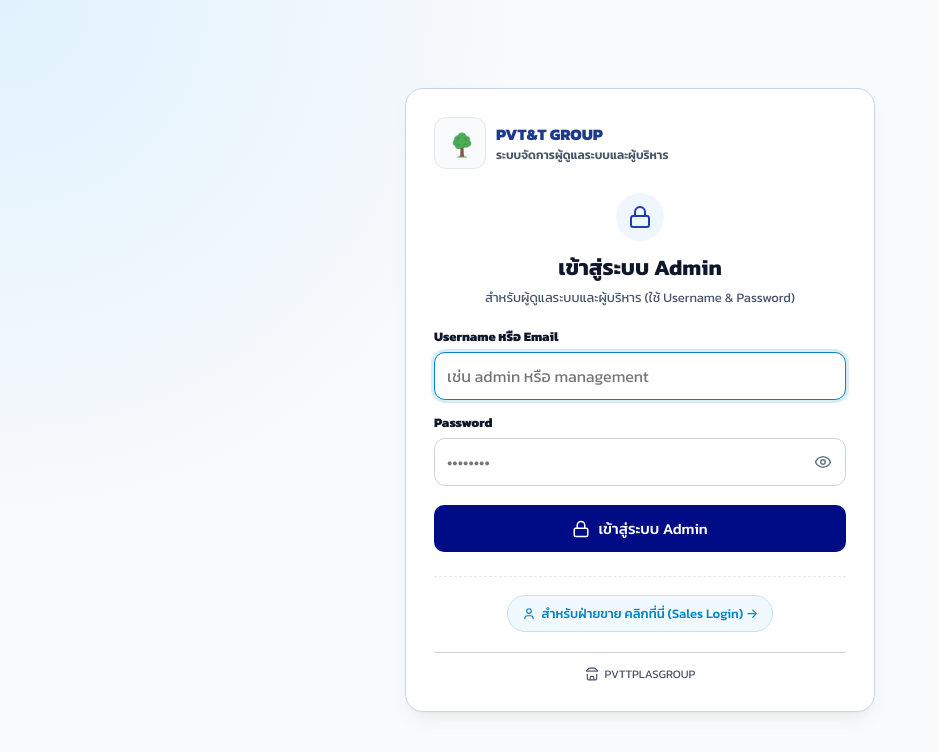
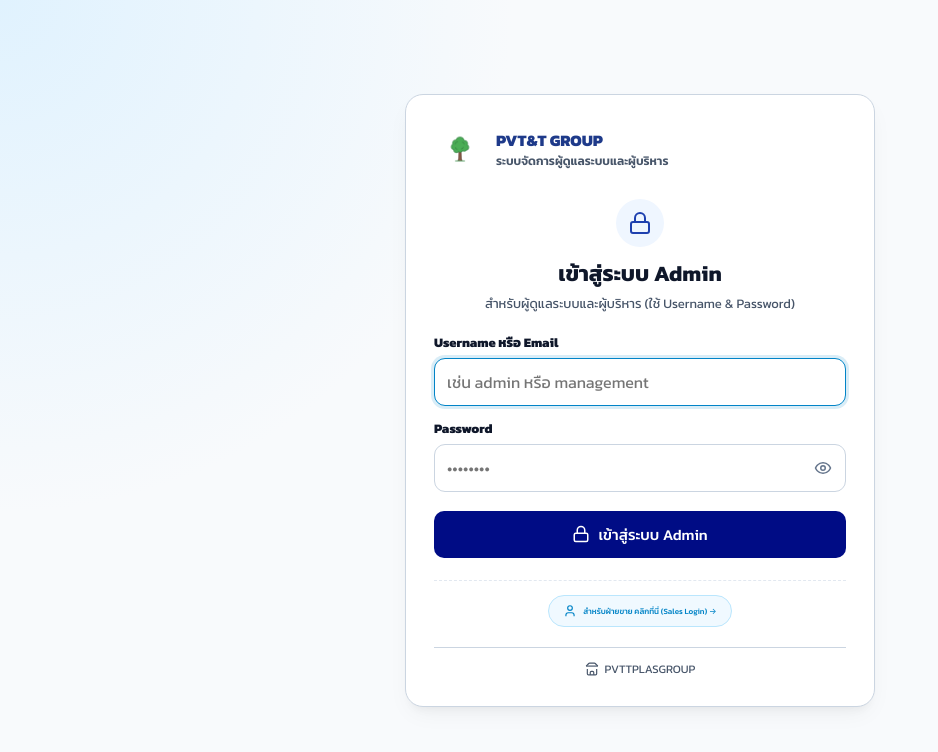
Before and after one commit to mkdatahub/PVT-T-SURVEY, a website built with Vite: page admin-login.html in a window 1280 px wide. Shown: the whole page, without its empty margins (0-938 px from the left). Built offline with nearby package versions, Linux system fonts and the light colour scheme.

Commit message:
style: update brand logo container and layout
Remove background and padding from brand logos to improve integration. Adjust minor spacing and font sizing in login interfaces for visual consistency.

```diff
--- a/admin-login.html
+++ b/admin-login.html
@@ -19,7 +19,7 @@
     <main class="login-wrap">
       <section class="card login-card" style="box-shadow: 0 10px 25px -5px rgba(0, 0, 0, 0.05), 0 8px 10px -6px rgba(0, 0, 0, 0.05);">
         <div class="brand">
-          <div class="brand-mark" style="width:52px;height:52px;background:#f8fafc;padding:4px;display:grid;place-items:center;border-radius:12px;border:1px solid #e2e8f0;">
+          <div class="brand-mark" style="width:52px;height:52px;background:transparent;padding:0;display:grid;place-items:center;">
             <img src="icon-192.png" alt="Logo" style="width:46px;height:46px;object-fit:contain" referrerPolicy="no-referrer" />
           </div>
           <div>PVT&T GROUP<small>ระบบจัดการผู้ดูแลระบบและผู้บริหาร</small></div>
@@ -112,14 +112,14 @@
           </button>
         </form>
 
-        <div style="margin-top: 24px; padding-top: 18px; border-top: 1px dashed #e2e8f0; text-align: center;">
+        <div style="margin-top: 22px; padding-top: 14px; border-top: 1px dashed #e2e8f0; text-align: center;">
           <a
             href="index.html"
             style="
               display: inline-flex;
               align-items: center;
               gap: 6px;
-              font-size: 13px;
+              font-size: 8px;
               color: #0284c7;
               text-decoration: none;
               padding: 8px 14px;
```
Also changed, not shown: admin.html (+1 -1 lines), index.html (+3 -3 lines), public-survey.html (+1 -1 lines), sales.html (+1 -1 lines), survey.html (+1 -1 lines).
